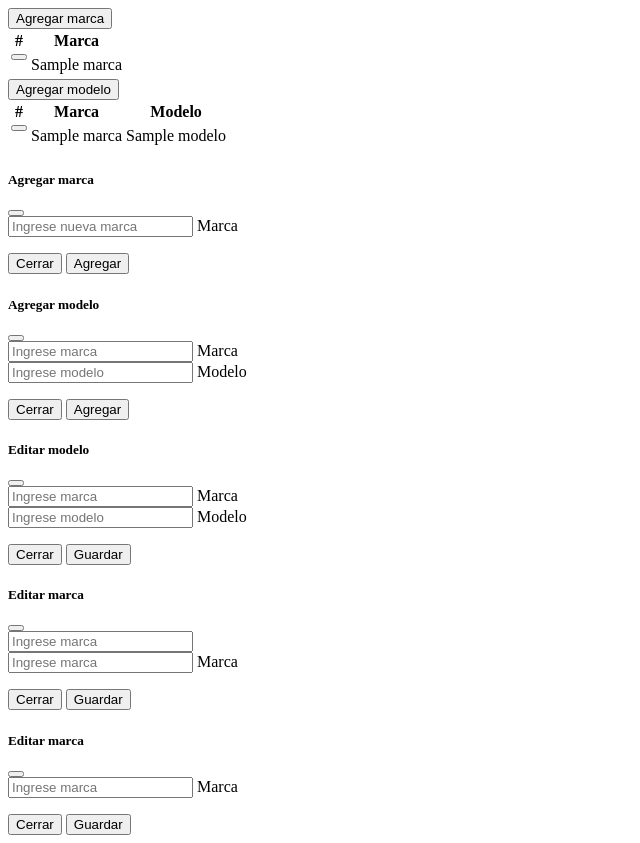
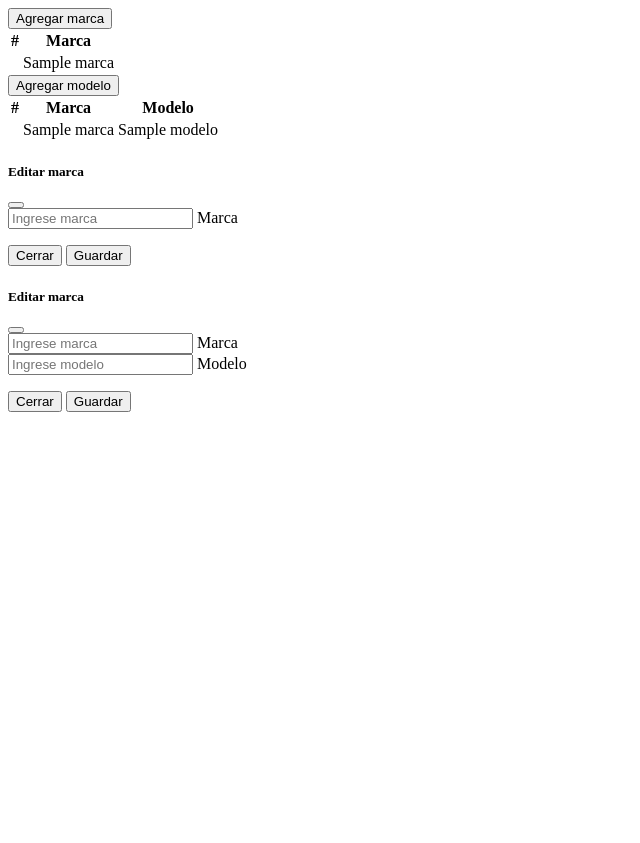
Before and after one commit to TomasBerrojalviz/SistemaGestionNestorRey, a PHP site: template vista/paginas/marcas_modelos.php in a window 1280 px wide. Shown: the whole page, without its empty margins (0-640 px from the left). After the commit the page ends 412 px from the top, so only its background shows below. Run offline with PHP 8.4, Linux system fonts and the light colour scheme; the template is opened without the code that fills it: most values are stand-ins (such as "Sample title", 1, 10 or a date in 2020).

Commit message:
Se rehacen marcas y modelos

```diff
--- a/vista/paginas/marcas_modelos.php
+++ b/vista/paginas/marcas_modelos.php
@@ -18,31 +18,11 @@
                         <td>
                             <div class="btn-group">
                                 <div class="px-1">
-                                    <a class="btn btn-warning editMarca" idMarca="<?php echo $marca["id"];?>" > <i class="fa-solid fa-pen-to-square"></i> </a>
+                                    <a class="btn btn-warning editMarca" id-marca="<?php echo $marca["id"];?>" > <i class="fa-solid fa-pen-to-square"></i> </a>
                                 </div>
-                                <form method="post">
-                                    <input type="hidden" name="eliminarMarca" value="<?php echo $marca["id"];?>">
-                                    <div class="px-1">
-                                        <button type="submit" class="btn btn-danger"> <i class="fa-solid fa-trash-can"></i> </button>
-                                    </div>
-
-                                    <?php
-                                        $eliminado = ControladorFormularios::ctrlBorrarMarca();
-                                        if($eliminado){
-                                    ?>
-                                            <script>
-
-                                            if(window.history.replaceState) {
-                                                window.history.replaceState(null, null, window.location.href);
-                                            }
-                                            $(function(){
-                                                mostrarModal("deleteModal");
-                                            })
-                                            </script>
-                                    <?php }
-                                    ?>
-
-                                </form>
+                                <div class="px-1">
+                                    <a class="btn btn-danger deleteMarca" id-marca="<?php echo $marca["id"];?>" > <i class="fa-solid fa-trash-can"></i> </a>
+                                </div>
                             </div>
                         </td>
                         <td><?php echo $marca["marca"]; ?></td>
@@ -53,7 +33,7 @@
         </div>
         <div class="col-8">
 
-            <button type="button" <?php echo $clase_boton_lg ?> data-bs-toggle="modal" data-bs-target="#modeloModal">
+            <button type="button" id="btnAgregarModelo" <?php echo $clase_boton_lg ?>>
             Agregar modelo
             </button>
             <table class="table table-info table-striped mt-2">
@@ -65,48 +45,29 @@
                 </tr>
             </thead>
             <tbody>
-                <?php foreach ($modelos as $key => $value) : ?>
+                <?php foreach ($modelos as $key => $modelo) : ?>
                     <tr>
                         <td>
                             <div class="btn-group">
                                     <div class="px-1">
-                                        <a class="btn btn-warning editModelo" idModelo="<?php echo $value["id"];?>" > <i class="fa-solid fa-pen-to-square"></i> </a>
+                                        <a class="btn btn-warning editModelo" id-modelo="<?php echo $modelo["id"];?>" > <i class="fa-solid fa-pen-to-square"></i> </a>
                                     </div>
-                                <form method="post">
-                                    <input type="hidden" name="eliminarModelo" value="<?php echo $value["id"];?>">
                                     <div class="px-1">
-                                        <button type="submit" class="btn btn-danger"> <i class="fa-solid fa-trash-can"></i> </button>
+                                        <a class="btn btn-danger deleteModelo" id-modelo="<?php echo $modelo["id"];?>" > <i class="fa-solid fa-trash-can"></i> </a>
                                     </div>
-
-                                    <?php
-                                        $eliminado = ControladorFormularios::ctrlBorrarModelo();
-                                        if($eliminado){
-                                    ?>
-                                            <script>
-
-                                            if(window.history.replaceState) {
-                                                window.history.replaceState(null, null, window.location.href);
-                                            }
-                                            $(function(){
-                                                mostrarModal("deleteModal");
-                                            })
-                                            </script>
-                                    <?php }
-                                    ?>
-                                </form>
                             </div>
 
                         </td>
                         <td>
                             <?php
                                 foreach ($marcas as $keyMarca => $valueMarca) :
-                                    if($valueMarca["id"] == $value["id_marca"]):
+                                    if($valueMarca["id"] == $modelo["id_marca"]):
                                         echo $valueMarca["marca"];
                                     endif;
                                 endforeach;
                             ?>
                         </td>
-                        <td><?php echo $value["modelo"]; ?></td>
+                        <td><?php echo $modelo["modelo"]; ?></td>
                     </tr>
                     <?php endforeach; ?>
             </tbody>
@@ -115,214 +76,6 @@
     </div>
 
 </div>
-
-    <!-- Modal AGREGAR MARCA -->
-<div class="modal fade" id="agregarMarcaModal" tabindex="-1" aria-labelledby="agregarMarcaModalLabel" aria-hidden="true">
-    <div class="modal-dialog">
-        <div class="modal-content">
-            <div class="modal-header">
-                <h5 class="modal-title">Agregar marca</h5>
-                <button type="button" class="btn-close" data-bs-dismiss="modal" aria-label="Close"></button>
-            </div>
-            <div class="modal-body">
-
-            <form class="row" id="form_marca" method="POST">
-                <div class="container">
-                    <div class="form-floating mb-2">
-                        <input autocomplete="off" class="form-control" type="text" placeholder="Ingrese nueva marca" name="agregarMarca" required>
-                        <label for="floatingInput">Marca</label>
-                    </div>
-                    <!-- <input class="form-control" list="marcas" name="agregarMarca" id="agregarMarca" placeholder="Ingrese nueva marca" required>    -->
-                    <!-- <input class="form-control" type="text" placeholder="Ingrese nueva marca" name="agregarMarca" required> -->
-                </div>
-            </div>
-            <?php
-                $marcaAgregada = ControladorFormularios::ctrlAgregarMarca();
-
-                if($marcaAgregada){
-            ?>
-                    <script>
-
-                    if(window.history.replaceState) {
-                        window.history.replaceState(null, null, window.location.href);
-                        // location.reload();
-                    }
-                    // alert ("This is an alert dialog box");
-                    $(function(){
-                        mostrarModal("succesModal");
-                        // $('#succesModal').modal('show');
-                    })
-                    </script>
-            <?php }
-            ?>
-            <div class="modal-footer">
-                <button type="button" class="btn btn-secondary" data-bs-dismiss="modal">Cerrar</button>
-                <input type="submit" name="btn_marca_agregar" class="btn btn-primary" value="Agregar"/>
-
-            </div>
-
-            </form>
-
-        </div>
-    </div>
-</div>
-
-<!-- Modal AGREGAR MODELO -->
-<div class="modal fade" id="modeloModal" tabindex="-1" aria-labelledby="modeloModalLabel" aria-hidden="true">
-    <div class="modal-dialog">
-        <div class="modal-content">
-            <div class="modal-header">
-            <h5 class="modal-title">Agregar modelo</h5>
-            <button type="button" class="btn-close" data-bs-dismiss="modal" aria-label="Close"></button>
-            </div>
-            <!-- <form class="row text-center" name="formulario" method="POST"> -->
-            <div class="modal-body">
-                <form class="row" id="form_modelo" method="POST">
-                    <div class="container">
-                        <div class="form-floating mb-2">
-                            <input autocomplete="off" class="form-control" list="marcas" name="agregarMarcaModelo" id="agregarMarcaModelo" placeholder="Ingrese marca" required>
-                            <label for="floatingInput">Marca</label>
-                        </div>
-                        <div class="form-floating mb-2">
-                            <input autocomplete="off" class="form-control my-2" type="text" placeholder="Ingrese modelo" name="agregarModelo" id="agregarModelo" required>
-                            <label for="floatingInput">Modelo</label>
-                        </div>
-                    </div>
-            </div>
-
-            <?php
-                $modeloAgregado = ControladorFormularios::ctrlAgregarModelo();
-
-                if($modeloAgregado){
-            ?>
-                    <script>
-
-                    if(window.history.replaceState) {
-                        window.history.replaceState(null, null, window.location.href);
-                    }
-                    $(function(){
-                        mostrarModal("succesModal");
-                    })
-                    </script>
-            <?php }
-            ?>
-
-            <div class="modal-footer">
-                <button type="button" class="btn btn-secondary" data-bs-dismiss="modal" data-bs-target="#agregado">Cerrar</button>
-                <input type="submit" name="btn_modelo_agregar" class="btn btn-primary" value="Agregar" />
-
-                <!-- <button type="submit" class="btn btn-primary" onclick="agregar_modelo_js()">Agregar</button> -->
-            </div>
-
-                </form>
-
-        </div>
-    </div>
-</div>
-
-
-<!-- Modal EDITAR MODELO -->
-<div class="modal fade" id="editarModeloModal" tabindex="-1" aria-labelledby="editarModeloModalLabel" aria-hidden="true">
-    <div class="modal-dialog">
-        <div class="modal-content">
-            <div class="modal-header">
-            <h5 class="modal-title">Editar modelo</h5>
-            <button type="button" class="btn-close" data-bs-dismiss="modal" aria-label="Close"></button>
-            </div>
-            <div class="modal-body">
-                <form class="row" id="form_editar_modelo" method="POST">
-
-                    <div class="container">
-                        <div class="form-floating mb-2">
-                            <input class="form-control" type="hidden" name="editarModeloId" id="editarModeloId" required>
-                            <input autocomplete="off" class="form-control" list="marcas" name="editarMarcaModelo" id="editarMarcaModelo" placeholder="Ingrese marca" required>
-                            <label for="floatingInput">Marca</label>
-                        </div>
-                        <div class="form-floating mb-2">
-                            <input autocomplete="off" class="form-control my-2" type="text" placeholder="Ingrese modelo" name="editarModelo" id="editarModelo" required>
-                            <label for="floatingInput">Modelo</label>
-                        </div>
-                    </div>
-            </div>
-
-            <?php
-                $modelo_editado = ControladorFormularios::ctrlEditarModelo();
-
-                if($modelo_editado){
-            ?>
-                    <script>
-
-                    if(window.history.replaceState) {
-                        window.history.replaceState(null, null, window.location.href);
-                    }
-                    $(function(){
-                        mostrarModal("succesModal");
-                    })
-                    </script>
-            <?php }
-            ?>
-
-            <div class="modal-footer">
-                <button type="button" class="btn btn-secondary" data-bs-dismiss="modal">Cerrar</button>
-                <input type="submit" name="btn_modelo_editar" class="btn btn-primary" value="Guardar" />
-            </div>
-
-                </form>
-
-        </div>
-    </div>
-</div>
-<!-- Modal EDITAR MARCA -->
-<div class="modal fade" id="editarMarcaModal" tabindex="-1" aria-hidden="true">
-    <div class="modal-dialog">
-        <div class="modal-content">
-            <div class="modal-header">
-            <h5 class="modal-title">Editar marca</h5>
-            <button type="button" class="btn-close" data-bs-dismiss="modal" aria-label="Close"></button>
-            </div>
-            <div class="modal-body">
-                <form class="row text-center" id="form_editar_marca" method="POST">
-                    <div class="container">
-                        <input class="form-control" type="hidden" name="editarMarcaId" id="editarMarcaId" required>
-                        <input autocomplete="off" class="form-control" list="marcas" id="editarMarca" name="editarMarca" placeholder="Ingrese marca">
-                    </div>
-                    <div class="container">
-                        <div class="form-floating mb-2">
-                            <input class="form-control" type="hidden" name="editarMarcaId" id="editarMarcaId" required>
-                            <input autocomplete="off" class="form-control" type="text" placeholder="Ingrese marca" id="editarMarca" name="editarMarca" required>
-                            <label for="floatingInput">Marca</label>
-                        </div>
-                    </div>
-            </div>
-
-            <?php
-                $marca_editada = ControladorFormularios::ctrlEditarMarca();
-
-                if($marca_editada){
-            ?>
-                    <script>
-
-                    if(window.history.replaceState) {
-                        window.history.replaceState(null, null, window.location.href);
-                    }
-                    $(function(){
-                        mostrarModal("succesModal");
-                    })
-                    </script>
-            <?php }
-            ?>
-
-            <div class="modal-footer">
-                <button type="button" class="btn btn-secondary" data-bs-dismiss="modal">Cerrar</button>
-                <input type="submit" name="btn_modelo_editar" class="btn btn-primary" value="Guardar" />
-            </div>
-
-                </form>
-
-        </div>
-    </div>
-</div>
-
 
 <!-- Modal MARCA -->
 <div class="modal fade" id="marcaModal" tabindex="-1" aria-hidden="true">
@@ -353,3 +106,37 @@
         </div>
     </div>
 </div>
+
+<!-- Modal MODELO -->
+<div class="modal fade" id="modeloModal" tabindex="-1" aria-hidden="true">
+    <div class="modal-dialog">
+        <div class="modal-content">
+            <div class="modal-header">
+            <h5 class="modal-title" id="modeloModalTitle">Editar marca</h5>
+            <button type="button" class="btn-close" data-bs-dismiss="modal" aria-label="Close"></button>
+            </div>
+            <div class="modal-body">
+                <form class="row" id="form_editar_marca" method="POST">
+                    <div class="container">
+                        <input class="form-control" type="hidden" name="modeloId" id="modeloId" required>
+                        <div class="form-floating mb-2">
+                            <input autocomplete="off" class="form-control" list="marcas" name="marcaModelo" id="marcaModelo" placeholder="Ingrese marca" required>
+                            <label for="floatingInput">Marca</label>
+                        </div>
+                        <div class="form-floating mb-2">
+                            <input autocomplete="off" class="form-control my-2" type="text" placeholder="Ingrese modelo" name="modelo" id="modelo" required>
+                            <label for="floatingInput">Modelo</label>
+                        </div>
+                    </div>
+            </div>
+
+            <div class="modal-footer">
+                <button type="button" class="btn btn-secondary" data-bs-dismiss="modal">Cerrar</button>
+                <input type="submit" name="btn_modelo_modal" id="btn_modelo_modal" class="btn btn-primary" value="Guardar" />
+            </div>
+
+                </form>
+
+        </div>
+    </div>
+</div>
--- a/vista/plantilla.php
+++ b/vista/plantilla.php
@@ -38,8 +38,11 @@
     <script src="https://cdn.jsdelivr.net/npm/@popperjs/core@2.11.5/dist/umd/popper.min.js" integrity="sha384-Xe+8cL9oJa6tN/veChSP7q+mnSPaj5Bcu9mPX5F5xIGE0DVittaqT5lorf0EI7Vk" crossorigin="anonymous"></script>
     <script src="https://cdn.jsdelivr.net/npm/bootstrap@5.2.0/dist/js/bootstrap.min.js" integrity="sha384-ODmDIVzN+pFdexxHEHFBQH3/9/vQ9uori45z4JjnFsRydbmQbmL5t1tQ0culUzyK" crossorigin="anonymous"></script>
     <script src="https://kit.fontawesome.com/a0e4ca76a9.js" crossorigin="anonymous"></script>
-    <script src="js/modals.js"></script>
-    <script src="js/functions.js"></script>
+
+
+    <!-- <script src="js/modals.js"></script>
+    <script src="js/functions.js"></script> -->
+
     <title>Sistema Gestion</title>
 
 </head>
@@ -164,6 +167,15 @@
     </datalist>
     <datalist id="dataListClientes">
     </datalist>
-
+    <script>
+        function load_js(srcScript) {
+            var head= document.getElementsByTagName('head')[0];
+            var script= document.createElement('script');
+            script.src= srcScript;
+            head.appendChild(script);
+        }
+        load_js("js/modals.js");
+        load_js("js/functions.js");
+    </script>
 </body>
 </html>
```
Also changed, not shown: ajax.php (+37 -1 lines), controlador/formularios.controlador.php (+18 -18 lines), js/functions.js (+0 -74 lines), js/modals.js (+193 -62 lines).
